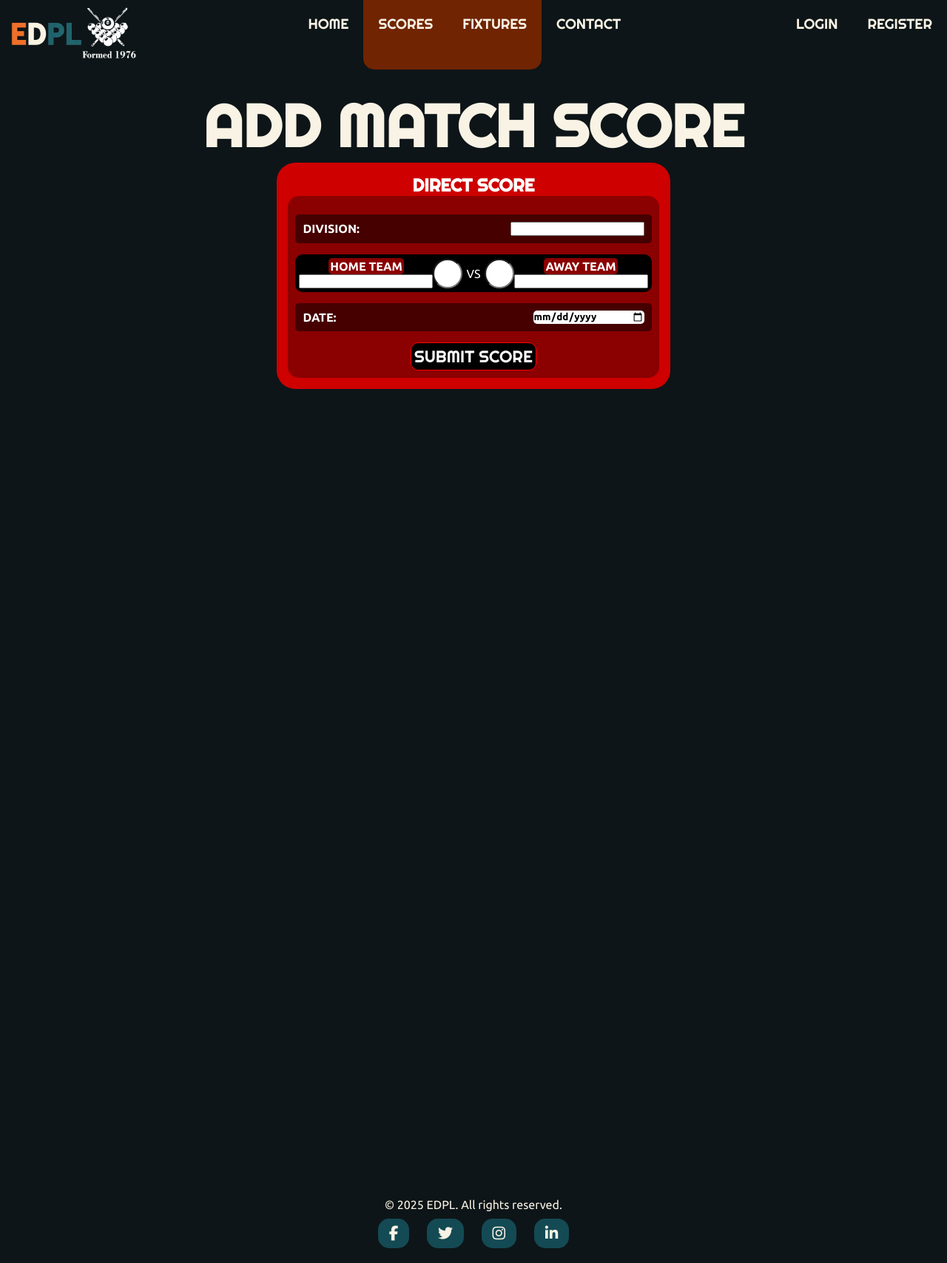
After one commit to Jawrynx/ErdPL, a Django app: template scores/templates/scores/add_match_score.html in a window 1280 px wide. The commit adds this page. Shown: the whole page at 74% size. Run offline with Django 5.2, Linux system fonts and the light colour scheme; the template is opened without the code that fills it, so the values that code supplies are empty, except form fields; tables that the repository leaves empty hold one stand-in row (values such as "Sample post"); form fields are guessed from the names that the template uses; some libraries are stand-ins or nearby versions.

Commit message:
Added Direct Score Mode to add scores directly to Scores List

```diff
--- /dev/null
+++ b/scores/templates/scores/add_match_score.html
@@ -0,0 +1,25 @@
+{% extends 'layout.html' %}
+
+{% block title %}Create Match{% endblock %}
+
+{% block content %}
+<div class="center">
+    <h1 class="title-text">ADD MATCH SCORE</h1>
+    <div class="outer-3">
+        <h2>DIRECT SCORE</h2>
+        <form method="post" enctype="multipart/form-data" id='add-match-form'>
+            {% csrf_token %}
+            <p><label for="{{ form.division.id_for_label }}">Division:</label> {{ form.division }}</p>
+            <div>
+                <p><label for="{{ form.home_team.id_for_label }}">Home Team</label> {{ form.home_team }}</p>
+                <p><label for="{{ form.home_score.id_for_label }}"></label> {{ form.home_score }}</p>
+                <p>VS</p>
+                <p><label for="{{ form.away_score.id_for_label }}"></label> {{ form.away_score }}</p>
+                <p><label for="{{ form.away_team.id_for_label }}">Away Team</label> {{ form.away_team }}</p>
+            </div>
+            <p><label for="{{ form.date.id_for_label }}">Date:</label> {{ form.date }}</p>
+            <button type="submit">Submit Score</button>
+        </form>
+    </div>
+</div>
+{% endblock %}
--- a/scores/templates/scores/create_score.html
+++ b/scores/templates/scores/create_score.html
@@ -6,7 +6,7 @@
 <div class="center">
     <h1 class="title-text">CREATE MATCH</h1>
     <div class="outer-2">
-        <h2>{{ division_name }}</h2>
+        <h2><i class="fa-solid fa-record-vinyl"></i>   LIVE MODE</h2>
         <form method="post" enctype="multipart/form-data" id='create-score-form'>
             {% csrf_token %}
             {{ form.as_p }}
--- a/scores/urls.py
+++ b/scores/urls.py
@@ -6,10 +6,11 @@ app_name = 'scores'
 
 urlpatterns = [
     path('<str:division_name>/scores/', views.view_scores, name='view_scores'),
-    path('<str:division_name>/scores/create/', views.create_score, name='create_score'),
+    path('scores/create/', views.create_score, name='create_score'),
+    path('scores/add_match/', views.add_match_score, name='add_match_score'),
     path('<str:division_name>/scores/<int:match_id>/select_players/', views.select_players, name='select_players'),
     path('<str:division_name>/scores/<int:match_id>/select_players/', views.select_players, name='select_players'),
     path('<str:division_name>/scores/<int:match_id>/details/', views.match_details, name='match_details'),
-    path('<str:division_name>/scores/<int:match_id>/live_match/', views.live_match, name='live_match'),
+    path('scores/<int:match_id>/live_match/', views.live_match, name='live_match'),
     path('<str:division_name>/scores/<int:match_id>/<int:score_id>/update_score/', views.update_score, name='update_score'),
 ]
--- a/static/css/style.css
+++ b/static/css/style.css
@@ -1558,12 +1582,147 @@ body > main > div > div.add-score > a {
     border: 1px solid white;
     text-transform: uppercase;
     font-weight: bold;
+    box-shadow: 2px 2px 10px 1px black;
+    text-shadow: 2px 2px 5px rgb(92, 0, 0);
     transition: 0.3s ease-in-out;
 }
 
+body > main > div > div.add-score > a > i {
+    margin-right: 15px;
+    scale: 1.2;
+}
+
+
+body > main > div > div.add-score > a#live-match-button {
+    background-color: black;
+    color: red;
+    border: 1px solid red;
+}
+
+
 body > main > div > div.add-score > a:hover {
-    background-color: rgb(0, 92, 167);
+    background-color: rgb(153, 0, 0);
     transition: 0.3s ease-in-out;
+}
+
+body > main > div > div.add-score > a#live-match-button:hover {
+    background-color: rgb(255, 0, 0);
+    color: black;
+    transition: 0.3s ease-in-out;
+}
+
+.outer-3 {
+    background-color: rgb(206, 0, 0);
+    padding: 15px;
+    border-radius: 25px;
+    display: flex;
+    flex-direction: column;
+    align-items: center;
+}
+
+.outer-3 > h2 {
+    color: white;
+    font-family: 'Righteous', serif;
+}
+
+#add-match-form {
+    background-color: darkred;
+    padding: 10px;
+    border-radius: 15px;
+    display: flex;
+    flex-direction: column;
+    align-items: center;
+}
+
+#add-match-form > div {
+    background-color: black;
+    display: flex;
+    justify-content: space-evenly;
+    padding: 5px;
+    border-radius: 10px;
+}
+
+#add-match-form > div > p {
+    display: flex;
+    flex-direction: column;
+    align-items: center;
+    justify-content: center;
+    color: white;
+}
+
+#add-match-form > div > p:nth-child(3) {
+    padding: 5px;
+}
+
+
+#add-match-form > div > p:nth-child(4) > input,
+#add-match-form > div > p:nth-child(2) > input {
+    width: 40px;
+    height: 40px;
+    text-align: center;
+    font-family: 'Ubuntu', serif;
+    font-size: 1.2rem;
+    font-weight: bold;
+    border-radius: 50%;
+}
+
+#add-match-form > div > p > select {
+    width: 100px;
+    margin: 5px;
+    font-family: 'Ubuntu', serif;
+    font-weight: bold;
+}
+
+#add-match-form > div > p:nth-child(1) > label,
+#add-match-form > div > p:nth-child(5) > label {
+    text-transform: uppercase;
+    font-weight: bold;
+    background-color: darkred;
+    border-radius: 5px;
+    padding: 2px;
+}
+
+
+#add-match-form > p:nth-child(2),
+#add-match-form > p:nth-child(4) {
+    width: 100%;
+    display: flex;
+    justify-content: space-between;
+    margin: 15px 0;
+    background-color: rgb(70, 0, 0);
+    color: white;
+    border-radius: 5px;
+    padding: 10px;
+    font-weight: bold;
+    text-transform: uppercase;
+
+}
+
+#add-match-form > p:nth-child(2) > select,
+#add-match-form > p:nth-child(2) > select > option,
+#add-match-form > p:nth-child(4) > input {
+    width: 150px;
+    font-family: 'Ubuntu', serif;
+    font-weight: bold;
+    border-radius: 5px;
+    border: none;
+}
+
+#add-match-form > button {
+    font-family: 'Righteous', serif;
+    font-size: 1.4rem;
+    color: white;
+    background-color: black;
+    border: 1px solid red;
+    padding: 4px;
+    border-radius: 10px;
+    text-transform: uppercase;
+}
+
+#create-score-form {
+    background-color: black;
+    border-radius: 15px;
+    padding: 15px;
 }
 
 #create-score-form,
```
Also changed, not shown: other parts of static/css/style.css (+63 -17 lines), scores/forms.py (+15 -1 lines), scores/templates/scores/view_scores.html (+5 -4 lines), scores/views.py (+17 -11 lines), db.sqlite3.
